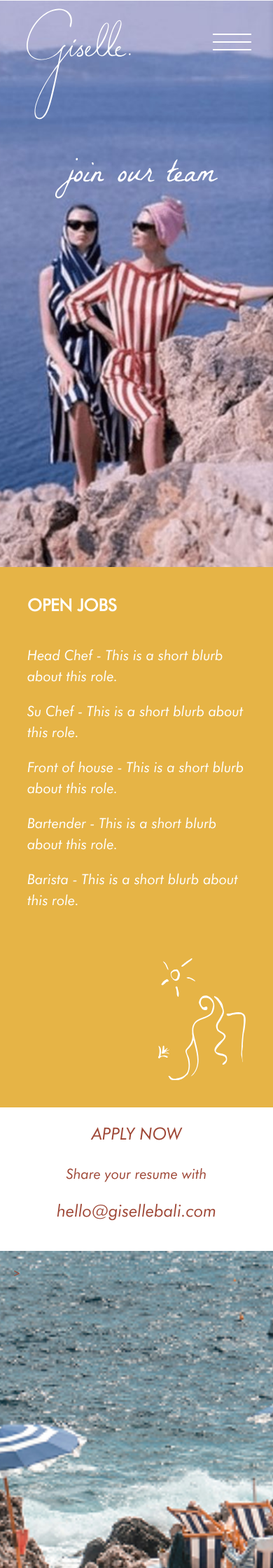
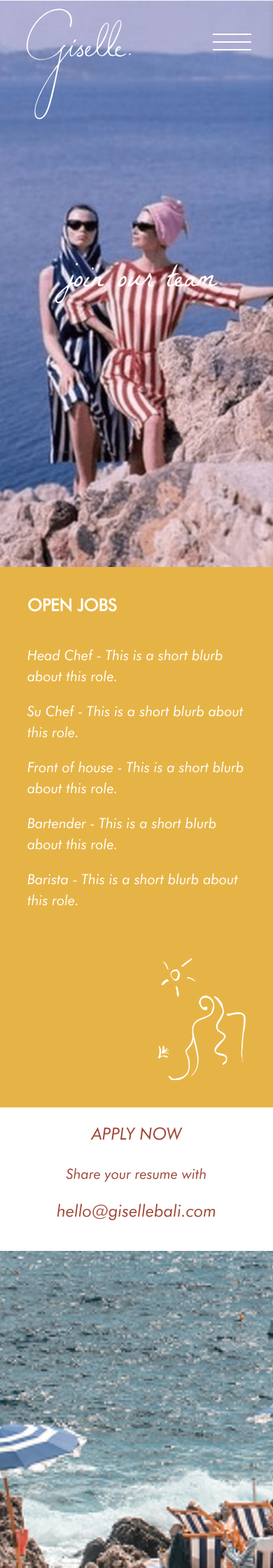
Before and after one commit to dezoul/Giselle, a Jekyll site: the page built from join-us.html, in a window 390 px wide. Shown: the top 2240 px of the page at 70% size. Built offline with Jekyll 4.4.1, drawn with Linux system fonts in a browser that asks for light colours; some web fonts are replaced.

Commit message:
banner tweaks

```diff
--- a/assets/css/style.css
+++ b/assets/css/style.css
@@ -827,6 +827,10 @@
   padding-top: 1rem;
   padding-bottom: 1rem;
 }
+.py-\[10\%\] {
+  padding-top: 10%;
+  padding-bottom: 10%;
+}
 .py-\[25vh\] {
   padding-top: 25vh;
   padding-bottom: 25vh;
@@ -843,10 +847,6 @@
   padding-top: 50vw;
   padding-bottom: 50vw;
 }
-.py-\[10\%\] {
-  padding-top: 10%;
-  padding-bottom: 10%;
-}
 .pb-0 {
   padding-bottom: 0px;
 }
@@ -858,9 +858,6 @@
 }
 .pb-8 {
   padding-bottom: 2rem;
-}
-.pb-\[300px\] {
-  padding-bottom: 300px;
 }
 .pt-0 {
   padding-top: 0px;
@@ -1351,13 +1348,13 @@
     padding-top: 16rem;
     padding-bottom: 16rem;
   }
+  .md\:py-\[5\%\] {
+    padding-top: 5%;
+    padding-bottom: 5%;
+  }
   .md\:py-\[5vh\] {
     padding-top: 5vh;
     padding-bottom: 5vh;
-  }
-  .md\:py-\[5\%\] {
-    padding-top: 5%;
-    padding-bottom: 5%;
   }
   .md\:pt-0 {
     padding-top: 0px;
@@ -1365,6 +1362,9 @@
   .md\:pt-\[5vh\] {
     padding-top: 5vh;
   }
+  .md\:pb-\[300px\] {
+    padding-bottom: 300px;
+  }
   .md\:text-right {
     text-align: right;
   }
--- a/events.html
+++ b/events.html
@@ -14,7 +14,7 @@
 footer:
     background: dark
 ---
-<header class="bright-section bg-cover bg-center text-center relative z-20 md:py-[5vh] min-h-[90vh] pb-32 flex flex-col content-between " style="background-image: url('{{page.banner.image}}'); color: {{page.banner.text-color}};">
+<header class="bright-section bg-cover bg-center text-center relative z-20 md:py-[5vh] min-h-[90vh] flex flex-col content-between " style="background-image: url('{{page.banner.image}}'); color: {{page.banner.text-color}};">
     <div class="absolute inset-0" style="opacity:{{page.banner.overlay-color.opacity}}; background:{{page.banner.overlay-color.color}}"></div>
 
     <div class="max-w-screen-2xl w-full mx-auto flex flex-col content-between relative z-30">
--- a/join-us.html
+++ b/join-us.html
@@ -17,7 +17,7 @@
 <header class="bright-section bg-cover bg-center text-center relative z-20 md:pt-[5vh]" style="background-image: url('{{page.banner.image}}'); color: {{page.banner.text-color}};">
     <div class="absolute inset-0" style="opacity:{{page.banner.overlay-color.opacity}}; background:{{page.banner.overlay-color.color}}"></div>
 
-    <div class="max-w-screen-2xl mx-auto flex flex-col content-between relative z-30 pb-[300px] min-h-[90vh] ">
+    <div class="max-w-screen-2xl mx-auto flex flex-col content-between relative z-30 md:pb-[300px] min-h-[90vh] ">
         {% include nav.html color = page.banner.text-color  %}
         <div class="my-auto text-center">
 
```
